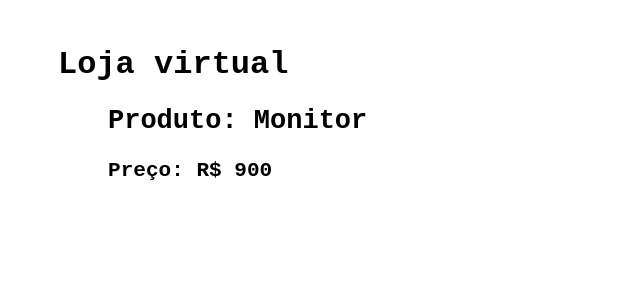
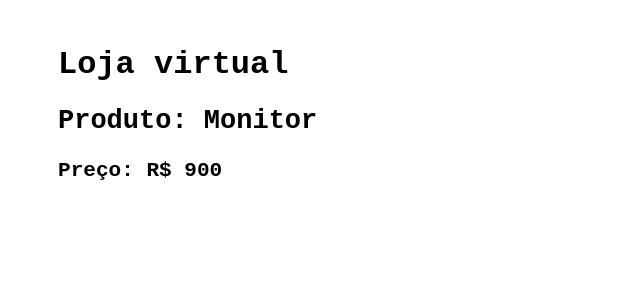
Before and after one commit to emnlfrnds/e-commerce, an Angular app: page / in a window 1280 px wide. Shown: the top 300 px of the page, without its empty margins (0-640 px from the left). Built offline with nearby package versions, Linux system fonts and the light colour scheme.

Commit message:
style(produto.css): diminui o espaçamento esquerdo do texto dos produtos

```diff
--- a/src/app/components/produto/produto.css
+++ b/src/app/components/produto/produto.css
@@ -2,7 +2,7 @@
 
 div
 {
-  padding-left: 100px;
+  padding-left: 50px;
   font-family: 'Courier New', monospace;
   font-size: large;
 }
```
